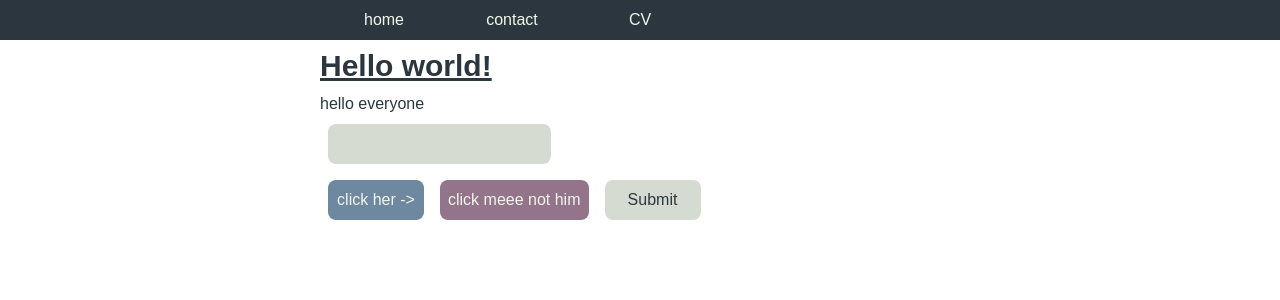
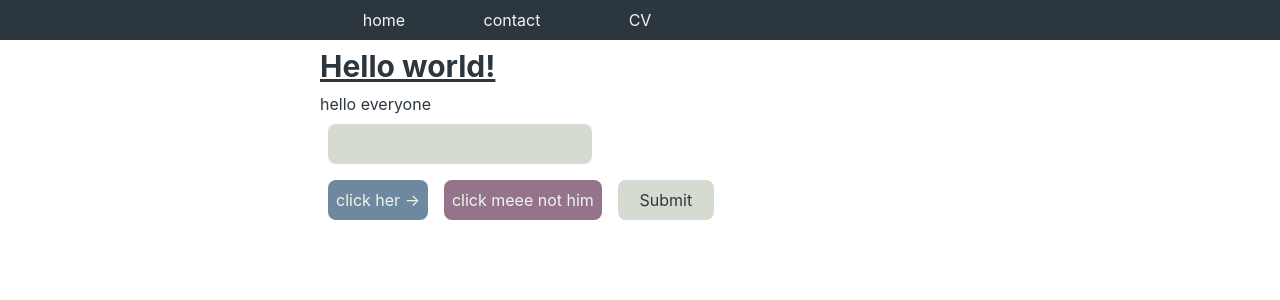
Before and after one commit to Eliiia/website, a React (Vite) app: page / in a window 1280 px wide. Shown: the top 300 px of the page. Built offline with nearby package versions, Linux system fonts and the light colour scheme.

Commit message:
Remove custom font

```diff
--- a/src/index.css
+++ b/src/index.css
@@ -1,5 +1,4 @@
 @import "tailwindcss";
-@import url('https://fonts.googleapis.com/css2?family=Balsamiq+Sans:ital,wght@0,400;0,700;1,400;1,700&display=swap');
 
 @theme {
     --color-dark: #2c363f;
@@ -8,8 +7,6 @@
     --color-red: #93748a;
     --color-blue: #6d889f;
     --color-grey: #d6dbd2;
-
-    --font-sans: "Balsamiq Sans", sans-serif;
 }
 
 html, body, #root {
```
